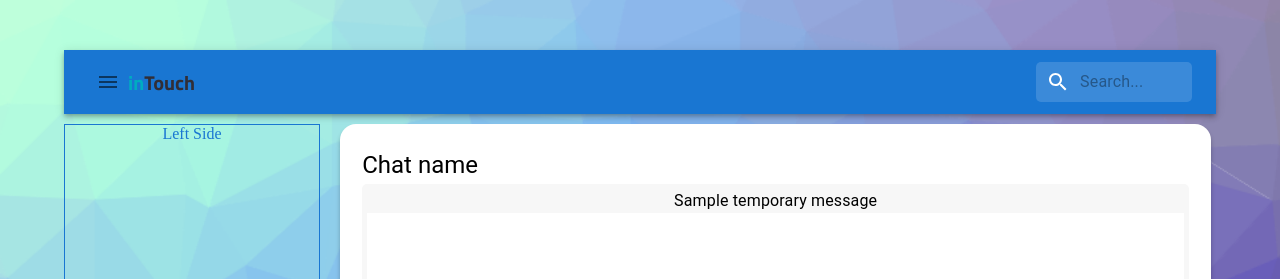
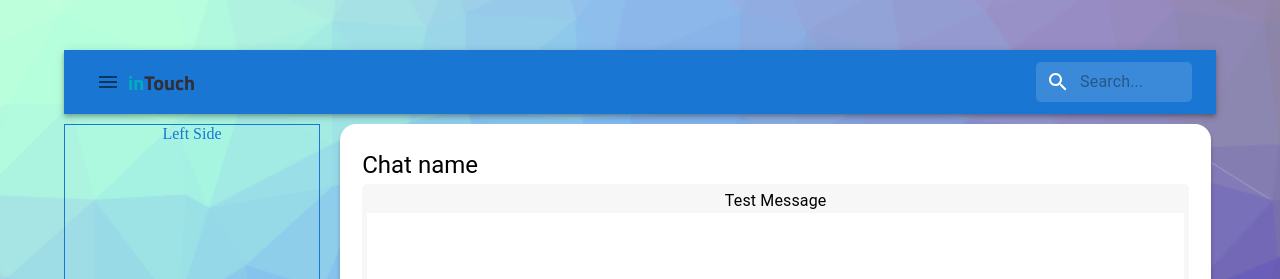
Before and after one commit to PiotrRynio/PiotrRynio-CodersCamp2021.Project-3.TypeScript, a React (Create React App) app: page / in a window 1280 px wide. Shown: the top 279 px of the page. Built offline with nearby package versions, Linux system fonts and the light colour scheme.

Commit message:
Change message atom component

```diff
--- /dev/null
+++ b/src/components/atoms/MessageText/MessageText.tsx
@@ -0,0 +1,16 @@
+import { Typography, Container } from "@mui/material";
+import styles from "./MessageText.module.scss";
+
+type MessageTextProps = {
+  content: string;
+};
+
+export const MessageText = ({ content }: MessageTextProps) => {
+  return (
+    <Container className={styles.messageContent}>
+      <Typography variant="body1" noWrap component="div">
+        {content}
+      </Typography>
+    </Container>
+  );
+};
--- /dev/null
+++ b/src/components/atoms/MessageText/index.ts
@@ -0,0 +1 @@
+export * from "./MessageText";
--- a/src/components/atoms/SentMessage/SentMessage.tsx
+++ /dev/null
@@ -1,18 +0,0 @@
-import { Typography, Container } from "@mui/material";
-import styles from "./SentMessage.module.scss";
-
-type sentMessageProps = {
-  messageText: string;
-  isOwn?: boolean;
-  isLast?: boolean;
-};
-
-export const SentMessage = ({ messageText }: sentMessageProps) => {
-  return (
-    <Container className={styles.messageContent}>
-      <Typography variant="body1" noWrap component="div">
-        {messageText}
-      </Typography>
-    </Container>
-  );
-};
--- a/src/components/atoms/SentMessage/index.ts
+++ /dev/null
@@ -1 +0,0 @@
-export * from "./SentMessage";
--- a/src/components/atoms/index.ts
+++ b/src/components/atoms/index.ts
@@ -1,3 +1,3 @@
 export * from "./Logo";
-export * from "./SentMessage";
+export * from "./MessageText";
 export * from "./UserAvatar";
--- a/src/components/organisms/ChatSection/ChatSection.tsx
+++ b/src/components/organisms/ChatSection/ChatSection.tsx
@@ -1,6 +1,6 @@
 import { Button, Box, Typography, TextField } from "@mui/material";
 import { Send as SendIcon } from "@mui/icons-material";
-import { SentMessage } from "components";
+import { MessageText } from "components";
 import styles from "./ChatSection.module.css";
 
 export const ChatSection = () => {
@@ -12,7 +12,7 @@ export const ChatSection = () => {
         </Typography>
       </Box>
       <Box className={styles.sentMessagesSection}>
-        <SentMessage messageText={"Sample temporary message"} />
+        <MessageText content={"Test Message"} />
       </Box>
       <Box className={styles.newMessageSection}>
         <TextField
```
Also changed, not shown: src/components/atoms/MessageText/MessageText.module.scss (renamed from src/components/atoms/SentMessage/SentMessage.module.scss).
